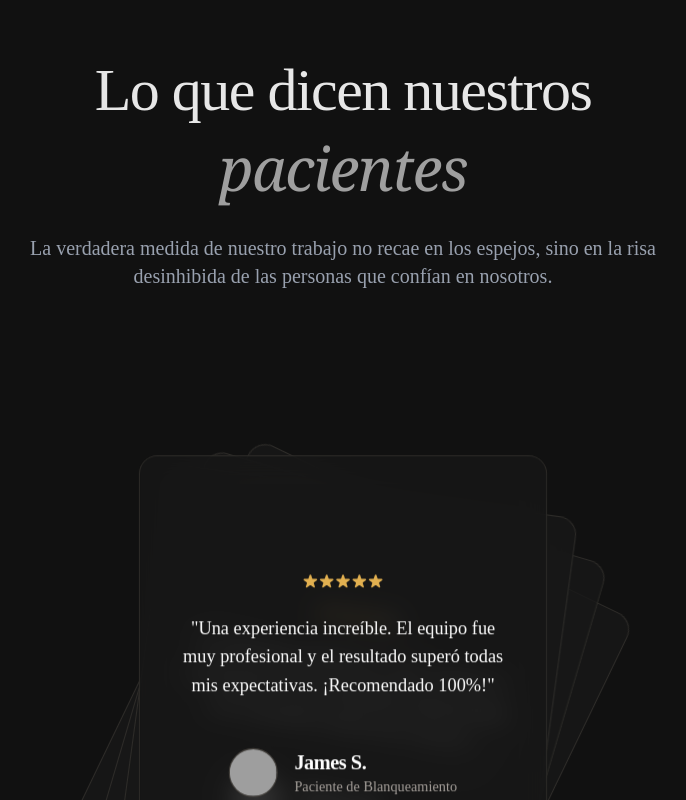
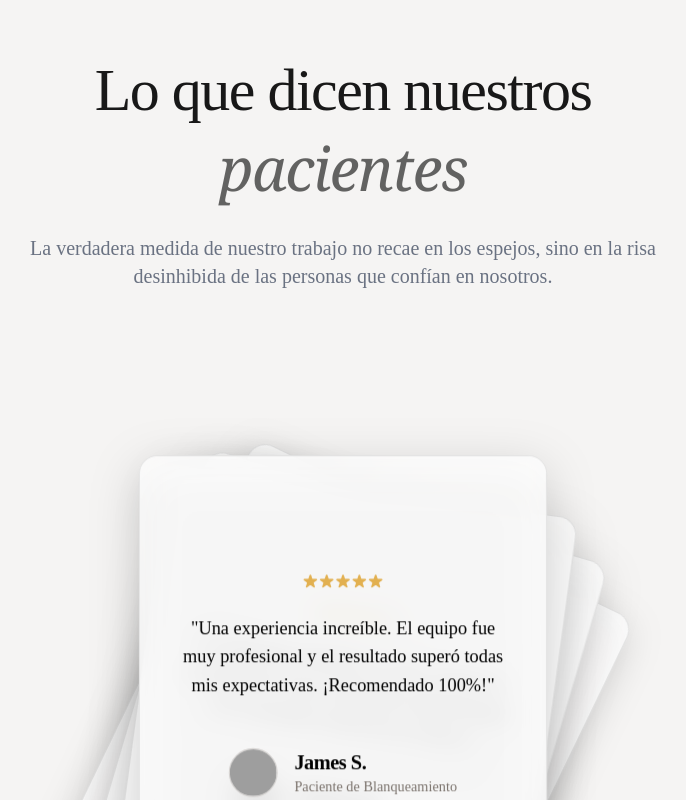
Before and after one commit to dfloresdaniel77-gif/dental-valez-demo, a Next.js app: page / in a window 1280 px wide. Shown: the part 5160-5960 px from the top of the page, without its empty margins (297-983 px from the left). Built offline with nearby package versions, Linux system fonts and the light colour scheme; grey boxes are pictures that could not be loaded.

Commit message:
style: change testimonials section to light theme for better symmetry

```diff
--- a/src/components/testimonials.tsx
+++ b/src/components/testimonials.tsx
@@ -54,13 +54,13 @@ const TESTIMONIALS = [
 
 export default function Testimonials() {
   return (
-    <section className="bg-[#111] text-white py-32 md:py-48 flex flex-col items-center justify-center overflow-clip">
+    <section className="bg-[#f5f4f3] text-black py-32 md:py-48 flex flex-col items-center justify-center overflow-clip">
       <div className="w-full max-w-4xl flex flex-col items-center text-center px-8">
-        <h2 className="text-3xl md:text-5xl lg:text-6xl font-light tracking-tight leading-[1.3] text-white/90">
+        <h2 className="text-3xl md:text-5xl lg:text-6xl font-light tracking-tight leading-[1.3] text-black/90">
           Lo que dicen nuestros <br className="hidden md:block" />
-          <span className="italic font-serif text-white/60">pacientes</span>
+          <span className="italic font-serif text-black/60">pacientes</span>
         </h2>
-        <p className="mx-auto mt-6 max-w-2xl text-center text-gray-400 font-light text-lg md:text-xl">
+        <p className="mx-auto mt-6 max-w-2xl text-center text-gray-500 font-light text-lg md:text-xl">
           La verdadera medida de nuestro trabajo no recae en los espejos, sino en
           la risa desinhibida de las personas que confían en nosotros.
         </p>
@@ -73,7 +73,7 @@ export default function Testimonials() {
               <CardTransformed
                 arrayLength={TESTIMONIALS.length}
                 key={testimonial.id}
-                variant="dark"
+                variant="light"
                 index={index + 2}
                 role="article"
                 aria-labelledby={`card-${testimonial.id}-title`}
@@ -84,12 +84,12 @@ export default function Testimonials() {
                     className="text-[#e2b050]"
                     rating={testimonial.rating}
                   />
-                  <div className="mx-auto w-full px-2 text-lg text-white">
+                  <div className="mx-auto w-full px-2 text-lg text-black">
                     <blockquote cite="#">"{testimonial.description}"</blockquote>
                   </div>
                 </div>
                 <div className="flex items-center gap-4 mt-6">
-                  <Avatar className="!size-12 border border-stone-700">
+                  <Avatar className="!size-12 border border-stone-300">
                     <AvatarImage
                       src={testimonial.avatarUrl}
                       alt={`Portrait of ${testimonial.name}`}
@@ -102,10 +102,10 @@ export default function Testimonials() {
                     </AvatarFallback>
                   </Avatar>
                   <div className="text-left">
-                    <span className="block text-lg font-semibold tracking-tight md:text-xl text-white">
+                    <span className="block text-lg font-semibold tracking-tight md:text-xl text-black">
                       {testimonial.name}
                     </span>
-                    <span className="block text-sm text-stone-400">
+                    <span className="block text-sm text-stone-500">
                       {testimonial.profession}
                     </span>
                   </div>
```
